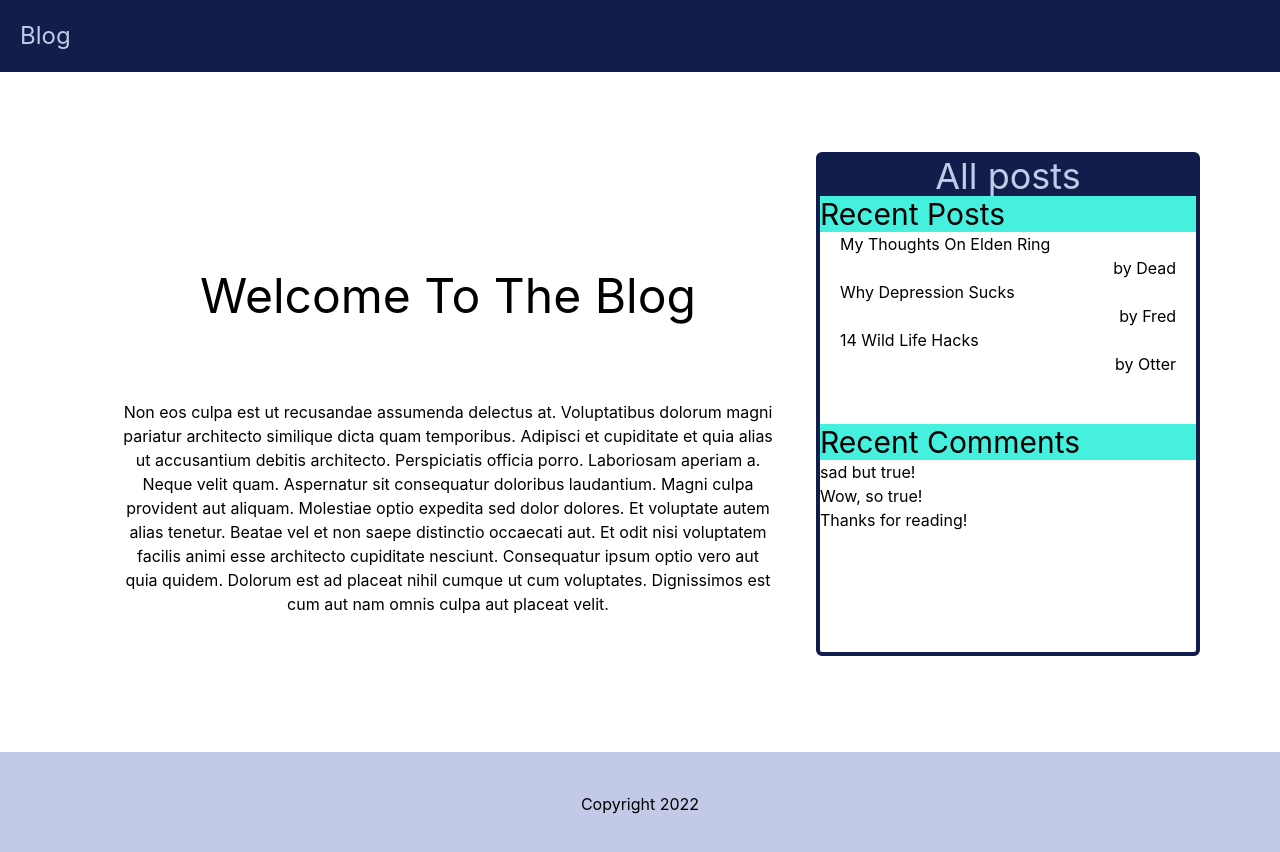
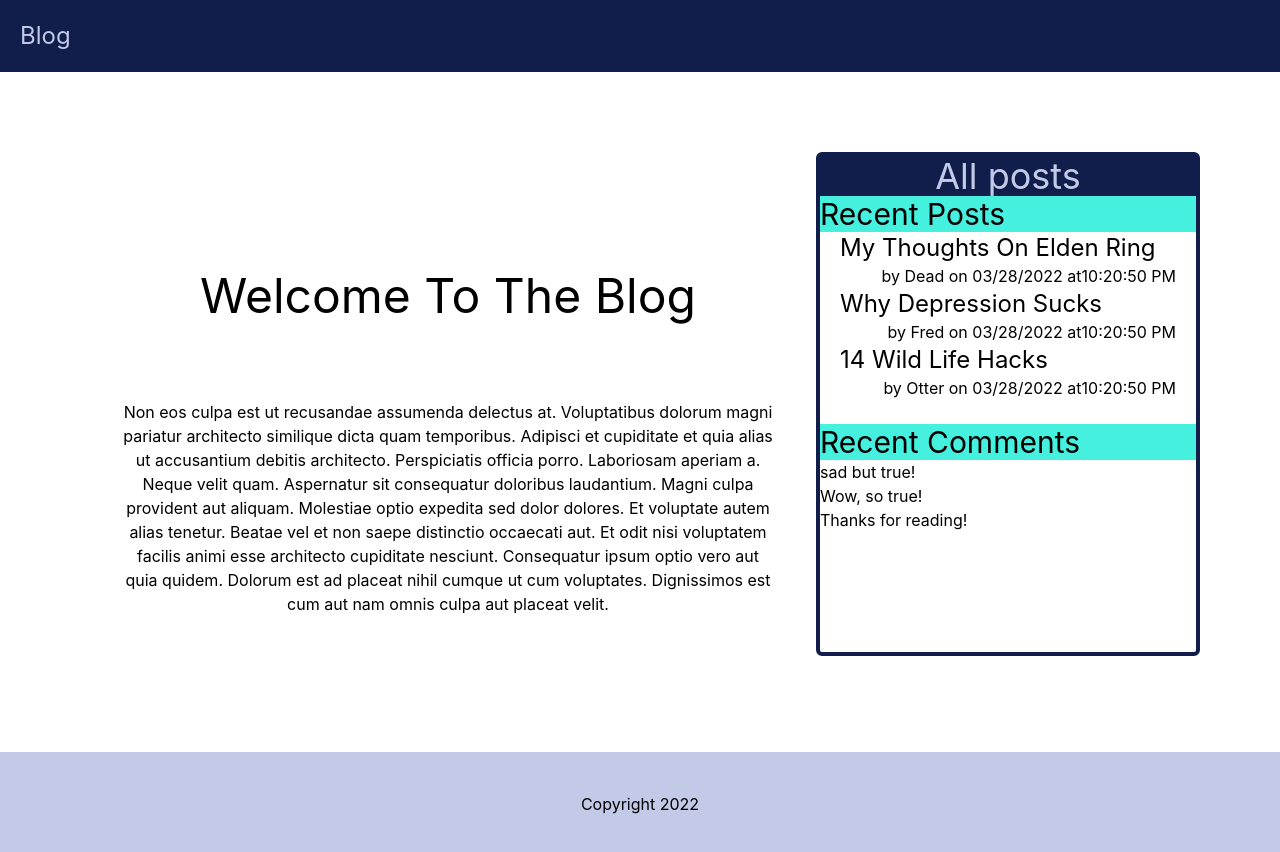
Before and after one commit to DeadpanCakes/BlogFrontEnd, a React (Create React App) app: page / in a window 1280 px wide. Shown: the top 852 px of the page. Built offline with nearby package versions, Linux system fonts and the light colour scheme.

Commit message:
changed size of postTitle

```diff
--- a/src/components/posts/PostList.js
+++ b/src/components/posts/PostList.js
@@ -1,12 +1,13 @@
 import { Link } from "react-router-dom";
+import { format } from "date-fns";
 
 import samplePosts from "../../datasets/posts";
 
 const PostList = ({ beginning, end }) => {
   const listStyle = "list-none";
-  const linkStyle = "flex flex-col px-5"
-  const authorCredit = "self-end"
-  const postTitleStyle = "hover:underline"
+  const linkStyle = "flex flex-col px-5";
+  const authorCredit = "self-end";
+  const postTitleStyle = "text-2xl hover:underline";
   return (
     <ul className={listStyle}>
       {samplePosts
@@ -19,7 +20,11 @@ const PostList = ({ beginning, end }) => {
             <li key={post._id}>
               <Link to={post.url} className={linkStyle}>
                 <p className={postTitleStyle}>{post.title}</p>
-                <p className={authorCredit}>by {post.author.username}</p>
+                <p className={authorCredit}>
+                  by {post.author.username} on{" "}
+                  {format(post.timestamp, "MM/dd/yyyy")} at
+                  {format(post.timestamp, "hh:mm:ss a")}
+                </p>
               </Link>
             </li>
           );
```
